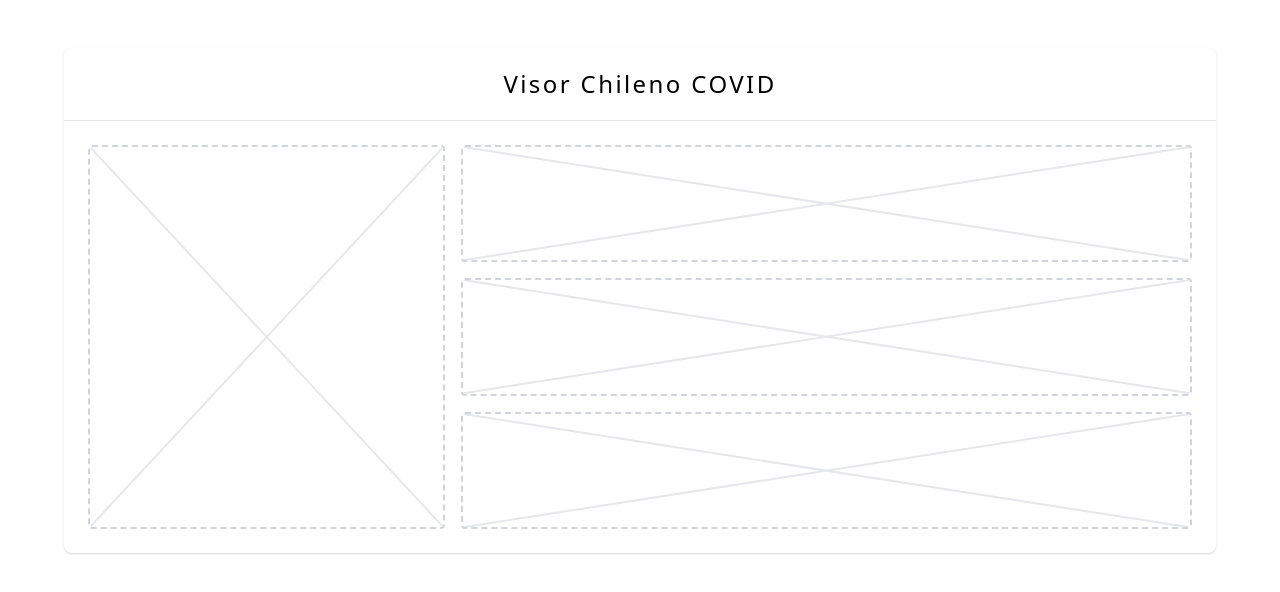
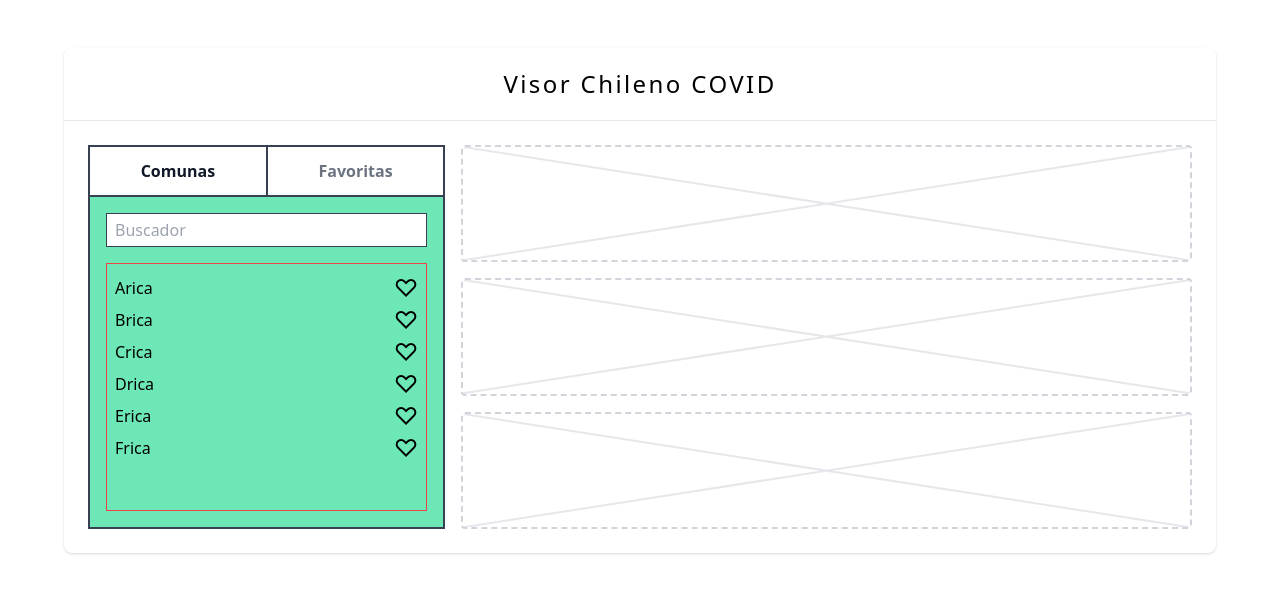
Before and after one commit to ipontt/asignacion-full-stack, a React (Create React App) app in the folder client/: page / in a window 1280 px wide. Shown: the top 592 px of the page. Built offline with nearby package versions, Linux system fonts and the light colour scheme.

Commit message:
Add logic to list component to show a favorite-able list of static data. Handle selection in parent component through events.

```diff
--- a/client/src/App.js
+++ b/client/src/App.js
@@ -1,8 +1,24 @@
 import DetalleComuna from './components/Comunas/Detalle';
 import ListaComunas from './components/Comunas/Lista';
 import Titulo from './components/Titulo';
+import { useState } from 'react';
+
+const comunas = [
+  {id: 1, nombre: 'Arica'},
+  {id: 2, nombre: 'Brica'},
+  {id: 3, nombre: 'Crica'},
+  {id: 4, nombre: 'Drica'},
+  {id: 5, nombre: 'Erica'},
+  {id: 6, nombre: 'Frica'},
+];
 
 function App() {
+  const [comuna, setComuna] = useState(comunas[0]);
+
+  function verDetallesComuna(comuna) {
+    setComuna(comuna);
+  }
+
   return (
     <div className="max-w-7xl mx-auto py-12 px-4 sm:px-6 lg:px-8">
       <div className="max-w-6xl mx-auto">
@@ -12,10 +28,10 @@ function App() {
           </div>
           <div className="px-4 py-5 sm:p-6 grid grid-cols-1 lg:grid-cols-3 gap-4">
             <div className="lg:col-span-1">
-              <ListaComunas/>
+              <ListaComunas comunas={comunas} verComuna={verDetallesComuna}/>
             </div>
             <div className="lg:col-span-2">
-              <DetalleComuna/>
+              <DetalleComuna comuna={comuna}/>
             </div>
           </div>
         </div>
--- a/client/src/components/Comunas/Lista.js
+++ b/client/src/components/Comunas/Lista.js
@@ -1,8 +1,97 @@
-import Placeholder from '../Placeholder';
+import { useState } from 'react';
+import { classNames } from '../../Helpers';
 
-function Lista() {
+const tabs = ['Comunas', 'Favoritas'];
+
+let favoritas = localStorage.getItem('favoritas') ? JSON.parse(localStorage.getItem('favoritas')) : null;
+if (!Array.isArray(favoritas)) {
+	favoritas = [];
+	localStorage.setItem('favoritas', JSON.stringify(favoritas));
+}
+
+function Lista({ comunas, verComuna }) {
+	const [currentTab, setCurrentTab] = useState('Comunas');
+	const [comunasFavoritas, setComunasFavoritas] = useState(favoritas);
+	const [search, setSearch] = useState('');
+
+	function toggleFav(comuna) {
+		if (favoritas.find(favorita => (favorita.id === comuna.id) && (favorita.nombre === comuna.nombre))) {
+			favoritas = favoritas.filter(favorita => (favorita.id !== comuna.id) && (favorita.nombre !== comuna.nombre));
+		} else {
+			favoritas.push(comuna);
+		}
+		favoritas = favoritas.filter((value, index, array) => array.indexOf(value) === index).sort((a, b) => a.id - b.id);
+		localStorage.setItem('favoritas', JSON.stringify(favoritas));
+		setComunasFavoritas(favoritas);
+	}
+
 	return (
-		<Placeholder className="w-full h-96"/>
+		<div className="w-full h-96 flex flex-col border border-gray-700">
+			<div className="flex justify-around items-center">
+				{tabs.map((tab, index) => (
+					<button
+						key={`tab-${index}`}
+						className={classNames(
+							(currentTab === tab) ? 'text-gray-900' : 'text-gray-500 hover:text-gray-700',
+							'font-semibold flex-grow px-6 py-3 border border-gray-700',
+						)}
+						onClick={() => setCurrentTab(tab)}
+					>
+						{tab}
+					</button>
+				))}
+			</div>
+			<div className="flex gap-4 flex-col flex-grow border border-gray-700 p-4 bg-green-300">
+				<div className="flex justify-center">
+					<input
+						onChange={event => setSearch(event.target.value)}
+						className="flex-grow px-2 py-1 border border-gray-700"
+						type="text"
+						role="search"
+						placeholder="Buscador"/>
+				</div>
+				<div
+					className={classNames(
+						(currentTab === 'Comunas') ? '' : 'hidden',
+						"flex-grow border border-red-500"
+					)}
+				>
+					<ul className="p-2">
+						{comunas.filter(comuna => comuna.nombre.toLowerCase().includes(search)).map(comuna => (
+							<li key={`com-${comuna.id}`} className="flex justify-between items-center">
+								<button onClick={() => verComuna(comuna)}>{comuna.nombre}</button>
+								<button
+									className="text-2xl transition hover:scale-150 ease-in-out transform duration-300"
+									onClick={() => toggleFav(comuna)}
+								>
+									{comunasFavoritas.find(c => c.nombre === comuna.nombre) ? '♥' : '♡'}
+								</button>
+							</li>
+						))}
+					</ul>
+				</div>
+				<div
+					className={classNames(
+						(currentTab === 'Favoritas') ? '' : 'hidden',
+						"flex-grow border border-blue-500"
+					)}
+				>
+					<ul className="p-2">
+						{comunasFavoritas.filter(comuna => comuna.nombre.toLowerCase().includes(search)).map(comuna => (
+							<li key={`fav-${comuna.id}`} className="flex justify-between items-center">
+								<button>{comuna.nombre}</button>
+								<button
+									className="text-2xl transition hover:scale-150 ease-in-out transform duration-300"
+									onClick={() => toggleFav(comuna)}
+								>
+									{comunasFavoritas.find(c => c.nombre === comuna.nombre) ? '♥' : '♡'}
+								</button>
+							</li>
+						))}
+					</ul>
+				</div>
+			</div>
+		</div>
 	);
 }
 
```
